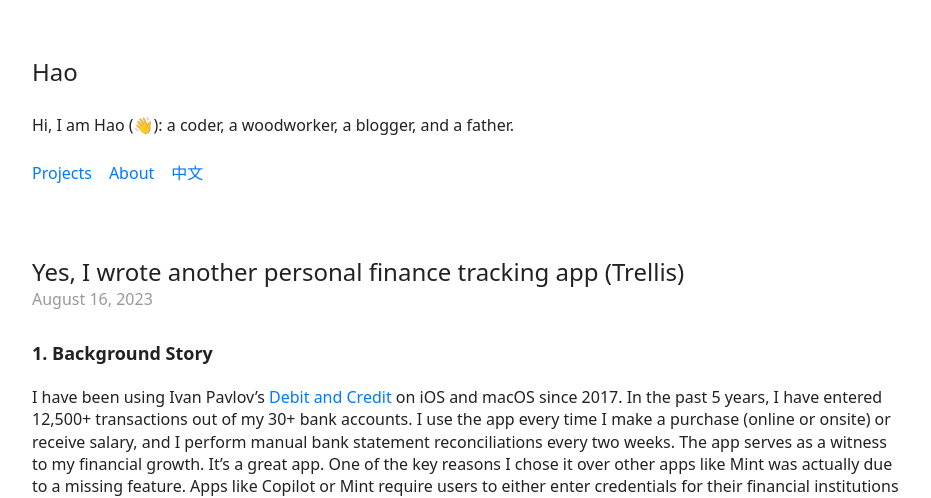
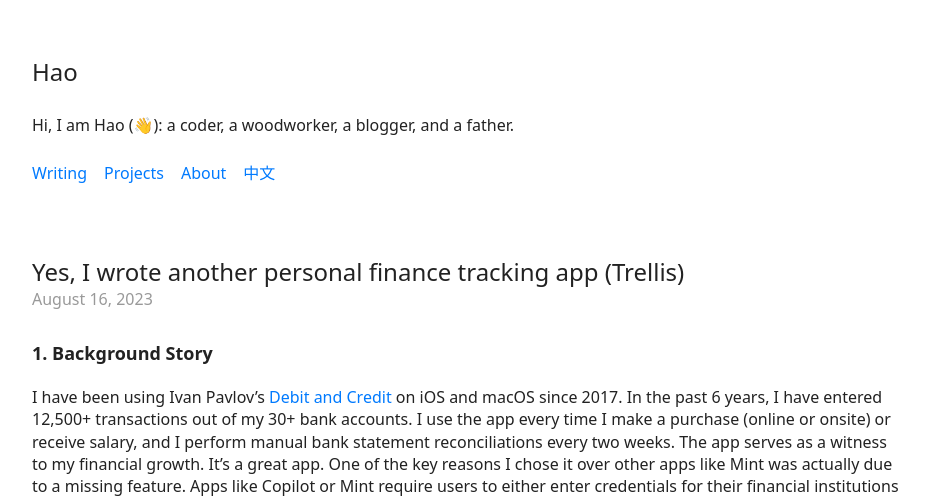
Before and after one commit to fuermosi777/fuermosi777.github.io, a Jekyll site: the page built from _posts/English/2023-08-16-yes-i-wrote-another-personal-finance-tracking-app.md, in a window 1280 px wide and 900 px high. Shown: the top 498 px of the window, without its empty margins (173-1104 px from the left). Built offline with Jekyll 4.4.1, drawn with Linux system fonts in a browser that asks for light colours; comment, search, counter and statistics services are not loaded; some of the changed text lies outside the part shown.

Commit message:
more stuff

```diff
--- a/_includes/layout-header.html
+++ b/_includes/layout-header.html
@@ -5,6 +5,7 @@
     </div>
     <div class="intro medium-text m-b c-p">{{ site.intro }}</div>
     <div class="medium-text">
+      <a class="m-r c-h" href="/">Writing</a>
       <a class="m-r c-h" href="/projects">Projects</a>
       <a class="m-r c-h" href="/about">About</a>
       <a class="m-r c-h" href="/cn">中文</a>
--- a/_posts/English/2023-08-16-yes-i-wrote-another-personal-finance-tracking-app.md
+++ b/_posts/English/2023-08-16-yes-i-wrote-another-personal-finance-tracking-app.md
@@ -6,7 +6,7 @@ category: English
 
 ## Background Story
 
-I have been using Ivan Pavlov's [Debit and Credit](https://debitandcredit.app/) on iOS and macOS since 2017. In the past 5 years, I have entered 12,500+ transactions out of my 30+ bank accounts. I use the app every time I make a purchase (online or onsite) or receive salary, and I perform manual bank statement reconciliations every two weeks. The app serves as a witness to my financial growth. It's a great app. One of the key reasons I chose it over other apps like Mint was actually due to a missing feature. Apps like Copilot or Mint require users to either enter credentials for their financial institutions or "connect" their banks via Plaid (which has a bad record of [violating](https://www.plaidsettlement.com/) user privacy). However, the Debit and Credit app does not. It forces users to enter each transaction manually, reminiscent of the old days. Honestly speaking, I don't believe many users would opt for this approach, but I did. It's not easy because it means that I can't afford to make any mistakes when recording a single transaction among my 20+ bank accounts (though I did make mistakes, and sometimes I just couldn't figure out where the discrepancy between the app and the bank statement originated from; that's when the "Other" category proves useful).
+I have been using Ivan Pavlov's [Debit and Credit](https://debitandcredit.app/) on iOS and macOS since 2017. In the past 6 years, I have entered 12,500+ transactions out of my 30+ bank accounts. I use the app every time I make a purchase (online or onsite) or receive salary, and I perform manual bank statement reconciliations every two weeks. The app serves as a witness to my financial growth. It's a great app. One of the key reasons I chose it over other apps like Mint was actually due to a missing feature. Apps like Copilot or Mint require users to either enter credentials for their financial institutions or "connect" their banks via Plaid (which has a bad record of [violating](https://www.plaidsettlement.com/) user privacy). However, the Debit and Credit app does not. It forces users to enter each transaction manually, reminiscent of the old days. Honestly speaking, I don't believe many users would opt for this approach, but I did. It's not easy because it means that I can't afford to make any mistakes when recording a single transaction among my 20+ bank accounts (though I did make mistakes, and sometimes I just couldn't figure out where the discrepancy between the app and the bank statement originated from; that's when the "Other" category proves useful).
 
 While I love the app, it does have some drawbacks that I eventually couldn't tolerate. As a result, I began developing my own finance tracking app.
 
```
